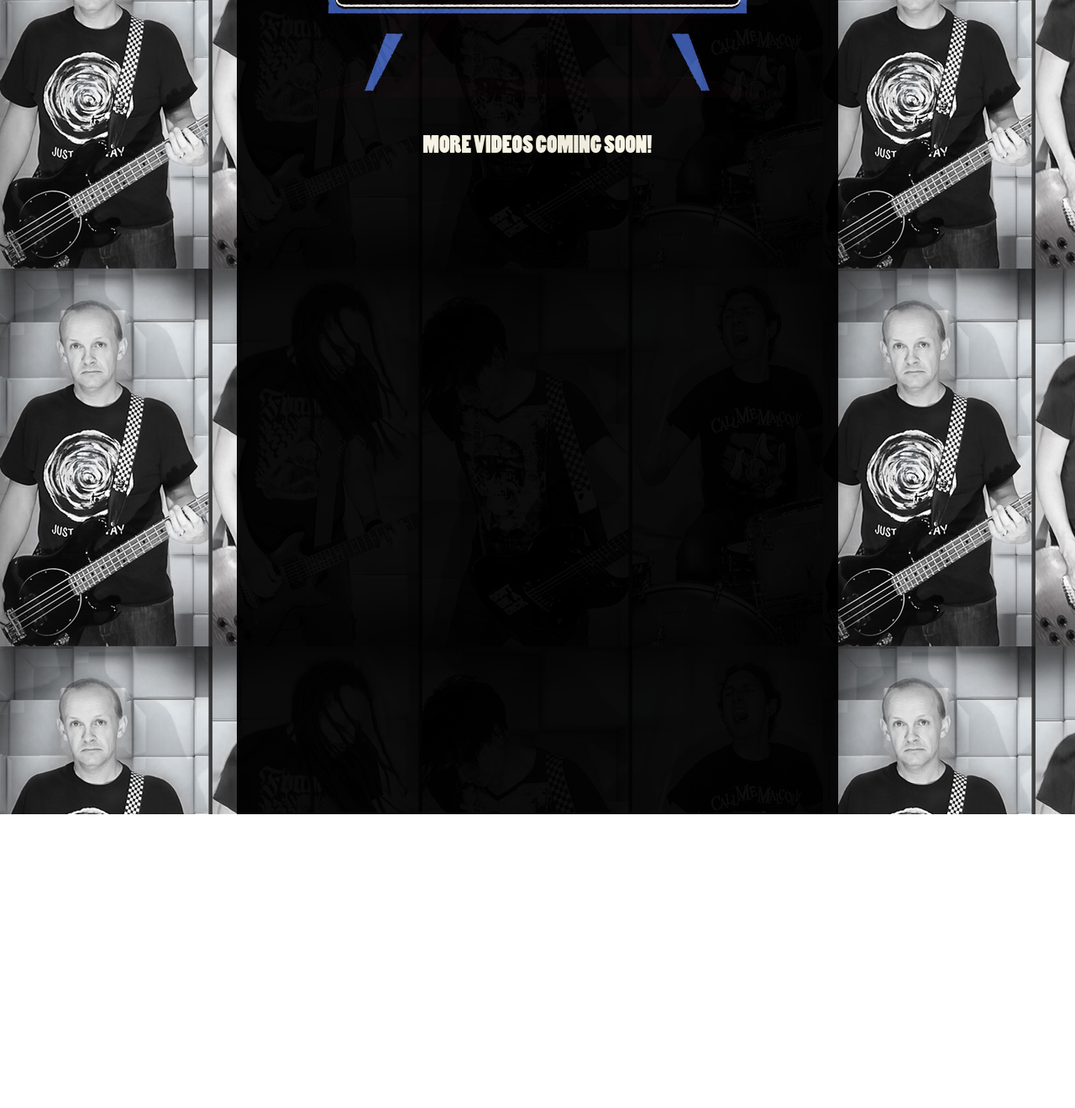
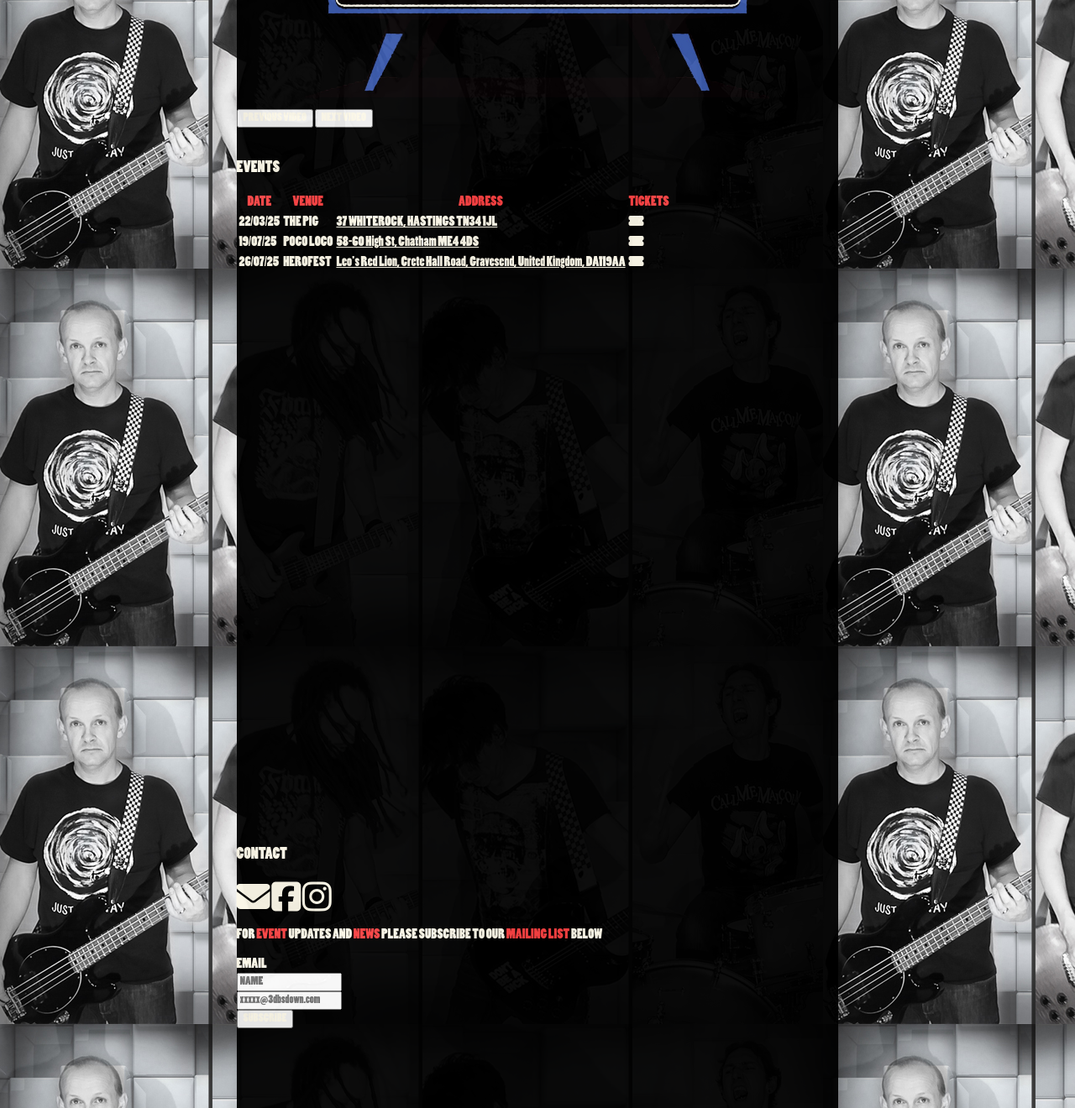
Before and after one commit to Taginda/3dBs-Down, a plain HTML site: page index.html in a window 1280 px wide. Shown: the part 1480-2800 px from the top of the page at 84% size. Before the commit the page ends 2450 px from the top, so only its background shows below. Drawn offline with Linux system fonts and the light colour scheme.

Commit message:
Update index.html

```diff
--- a/index.html
+++ b/index.html
@@ -3,8 +3,14 @@
 <head>
 <title>3dBs Down</title>
 <meta charset="UTF-8">
-<meta name="viewport" content="width=device-width, intital-scale=1.0">
+<meta name="viewport" content="width=device-width, initial-scale=1.0">
 <link rel="stylesheet" href="styles.css">
+<link rel="stylesheet" href="https://cdnjs.cloudflare.com/ajax/libs/font-awesome/6.7.2/css/all.min.css">
+
+
+
+
+
 <style>
 @font-face {
 font-family: PoplarStd;
@@ -19,9 +25,9 @@ src: url('PoplarStd.otf');
 <img class="logo1" src="Resources/3dbs_Logo_01.png"/>
 <ul class="nav-list">
 <li><a href="https://3dbsdown.bandcamp.com/music">STORE</a></li>
-<li>EVENTS</li>
+<li><a href="#events">EVENTS</a> </li>
 <li><a href="#media">MEDIA</a></li>
-<li>CONTACT</li>
+<li><a href="#contact">CONTACT</a></li>
 </ul>
 </nav>
 </header>
@@ -36,25 +42,68 @@ src: url('PoplarStd.otf');
 <h3 id="media">MEDIA</h3>
 <div class="video-div">
 <video id="myVideo" controls class="video1" poster="Resources/video1.jpg">
-<source id="mp4_src" src="Resources/video1.mp4" type="video/mp4">
-</video>
-<!--
-<div class="video-div2">
-<video controls class="video1" width="400" poster="Resources/video2.jpg">
-<source src="Resources/video2.mp4" type="video/mp4"/>
+<source id="vid1" src="Resources/video1.mp4" type="video/mp4"/>
+<source class ="video2" id="vid2" src="Resources/video2.mp4" type="video/mp4"/>
 </video>
 </div>
--->
-</div>
-<div class="announcement">
-<p> MORE VIDEOS COMING SOON!</p>
+<div id="controls">
+<button id="button1">PREVIOUS VIDEO</button>
+<button id="button2">NEXT VIDEO</button>
 </div>
 </section>
-<section id="gigs">
-<!--<iframe src="https://calendar.google.com/calendar/embed?src=3dbsdown%40gmail.com&ctz=Europe%2FLondon" style="border: 0" width="800" height="600" frameborder="0" scrolling="no"></iframe>-->
+<section class="events">
+<h3 id="events">EVENTS</h3>
+<table>
+<thead>
+<tr>
+<th scope="col"><span class="red">DATE</span></th>
+<th scope="col"><span class="red">VENUE</span></th>
+<th scope="col"><span class="red">ADDRESS</span></th>
+<th scope="col"><span class="red">TICKETS</span></th>
+</tr>
+</thead>
+<tbody>
+<tr>
+<td>22/03/25</td>
+<td>THE PIG</td>
+<td><a href="https://maps.app.goo.gl/ocdw7WdjShpPL6qi7">37 WHITEROCK, HASTINGS TN34 1JL</a></td>
+<td><a href="https://www.eventbrite.co.uk/e/bring-your-nan-2-redeemon-plus-supports-tickets-1094331628359?aff=oddtdtcreator"><i class="fa-solid fa-ticket-simple ticket"></i></a></td>
+</tr>
+<tr>
+<td>19/07/25</td>
+<td>POCO LOCO</td>
+<td><a href="https://maps.app.goo.gl/WCW8xezHw7Hm9tuw7">58-60 High St, Chatham ME4 4DS</a></td>
+<td><i class="fa-solid fa-ticket-simple ticket"></i></a></td>
+</tr>
+<tr>
+<td>26/07/25</td>
+<td>HEROFEST</td>
+<td><a href="https://maps.app.goo.gl/TVTTxXfnkjgsNxc39">Leo's Red Lion, Crete Hall Road, Gravesend, United Kingdom, DA119AA</a></td>
+<td><a href="https://good-show.co.uk/events/2047?fbclid=IwY2xjawJLwLRleHRuA2FlbQIxMAABHQJm5ZV6TV5a2lmSIbllttjpuxnaT3xGnOvsIZpYvNvcfCFL011pl6oCww_aem_ikhFI31i91e6FzlBkbsVjg"><i class="fa-solid fa-ticket-simple ticket"></i></a></td>
+</tr>
+</tbody>
+</table>
 </section>
+<section id="profile">
+<h3 id="contact">CONTACT</h3>
+<div class="links">
+   <a href="mailto:tagewood@hotmail.co.uk" target="-blank"><i class="fa fa-envelope icon" aria-hidden="true" style="font-size: 40px"></i></a>
+  <a href="https://www.facebook.com/3dBsdown" target="_blank"><i class="fa-brands fa-square-facebook icon " aria-hidden="true" style="font-size: 40px"></i></a>
+  <a href="https://www.instagram.com/3dbsdown/" target="_blank"><i class="fa-brands fa-instagram icon" aria-hidden="true" style="font-size: 40px"></i></a>
+  </div>
+  <div class="subscribe">
+  <p>FOR <span class="red">EVENT</span> UPDATES AND <span class="red">NEWS</span> PLEASE SUBSCRIBE TO OUR <span class="red">MAILING LIST</span> BELOW</p>
+  </div>
+  <form id="subsribe-email" method="POST" action="https://script.google.com/macros/s/AKfycbzCxWx-Ge2iELtbCiM-WAZ7cTUmYgeF2Q8NHU7GgKaoHmb3cQI1BoM-gz8Rd9N6KuGX/exec">
+  <label for="email">EMAIL</label>
+  <div class="mailing-list"><input class="name"name="Name" type="text" placeholder="NAME" required/></div>
+  <div class="mailing-list"><input  type="email" name="Email" placeholder="xxxxx@3dbsdown.com" required/></div>
+  <button id="button3" type="submit">SUBSCRIBE</button>
+  </form>
 
+
+</section>
 </main>
-<script src="./script.js"></script>
+<script src="script.js"></script>
 </body>
 </html>
```
